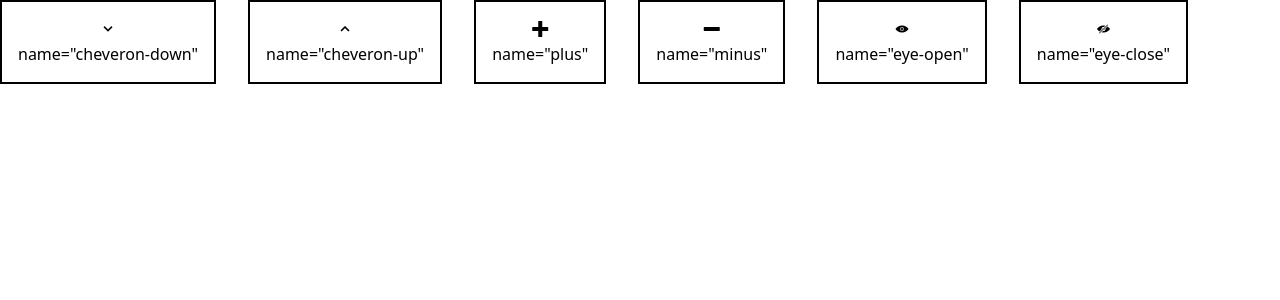
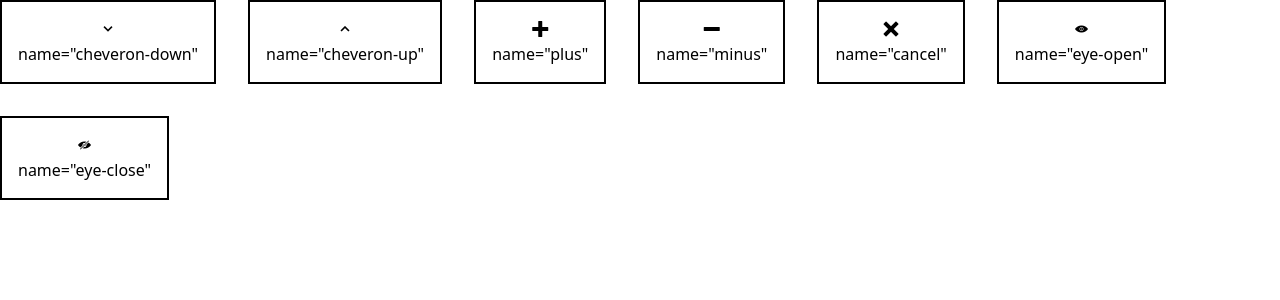
Before and after one commit to Charmying/Test-----Angular, an Angular app: page /pages/demo/demo-icon in a window 1280 px wide. Shown: the top 300 px of the page. Built offline with nearby package versions, Linux system fonts and the light colour scheme.

Commit message:
demo-icon 頁面新增 cancel 的 icon

```diff
--- a/src/app/pages/demo/demo-icon/demo-icon.component.html
+++ b/src/app/pages/demo/demo-icon/demo-icon.component.html
@@ -16,6 +16,10 @@
     <div class="text-body1">name="minus"</div>
   </div>
   <div class="text-center border-2 border-solid border-black p-4">
+    <app-icon name="cancel"></app-icon>
+    <div class="text-body1">name="cancel"</div>
+  </div>
+  <div class="text-center border-2 border-solid border-black p-4">
     <app-icon name="eye-open"></app-icon>
     <div class="text-body1">name="eye-open"</div>
   </div>
```
